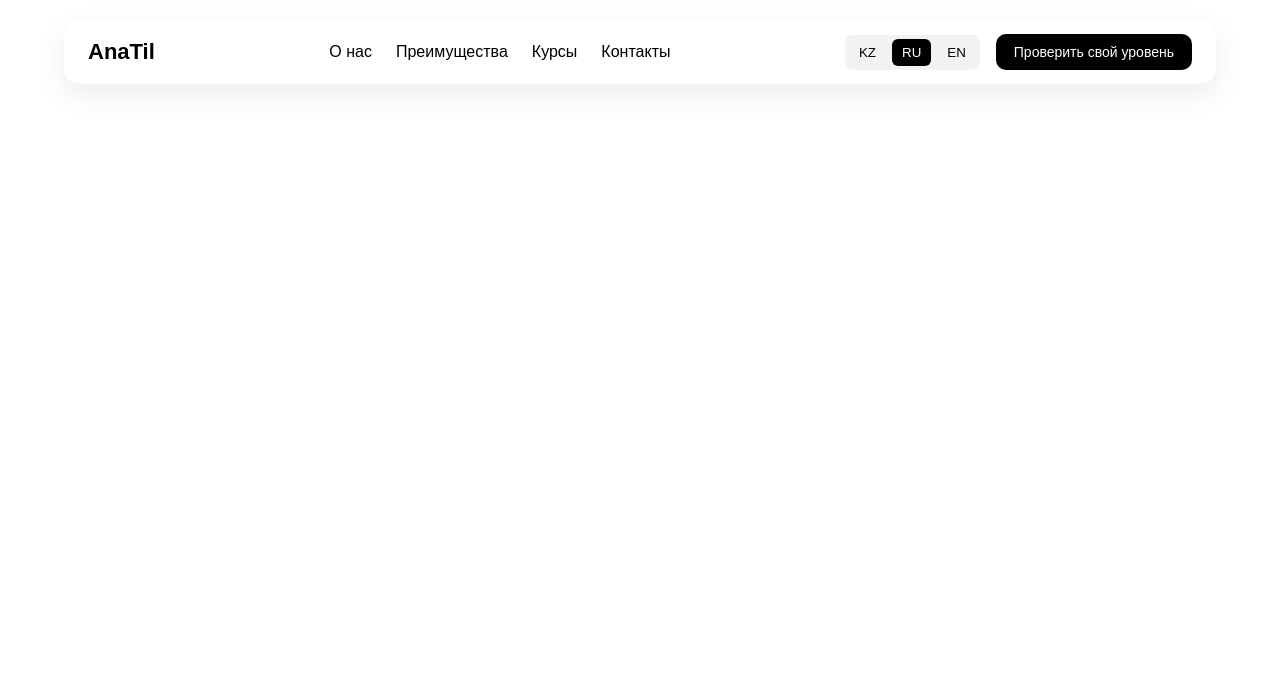
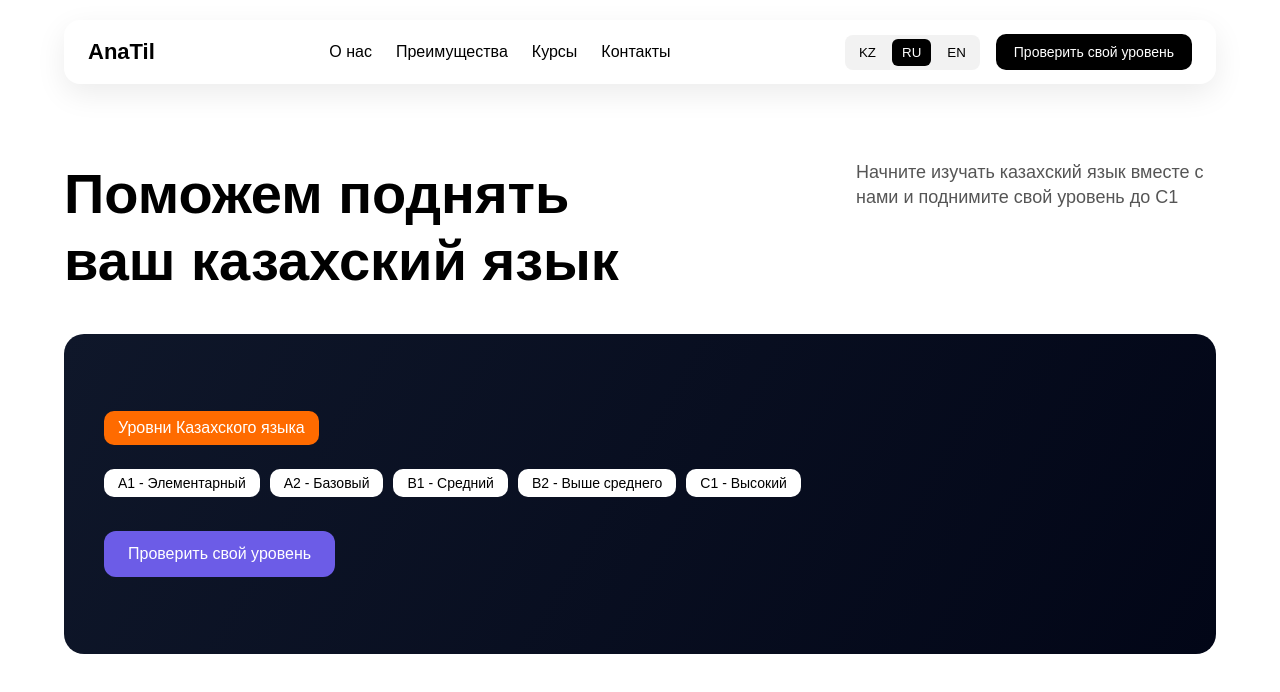
Before and after one commit to ArsenKuatuly/anatil, a website: page html/index.html in a window 1280 px wide. Shown: the top 692 px of the page. Drawn offline with Linux system fonts and the light colour scheme.

Commit message:
Сделан блок hero

```diff
--- a/html/index.html
+++ b/html/index.html
@@ -31,7 +31,37 @@
     </div>
 </header>
 
+<section class="hero">
+    <div class="hero__top">
+        <h1 class="hero__title">
+            Поможем поднять<br>
+            ваш казахский язык
+        </h1>
 
+        <p class="hero__subtitle">
+            Начните изучать казахский язык вместе с нами и
+            поднимите свой уровень до C1
+        </p>
+    </div>
+
+    <div class="hero__card">
+        <div class="hero__content">
+            <div class="badge">
+                Уровни Казахского языка
+            </div>
+
+            <div class="tags">
+                <span>A1 - Элементарный</span>
+                <span>A2 - Базовый</span>
+                <span>B1 - Средний</span>
+                <span>B2 - Выше среднего</span>
+                <span>C1 - Высокий</span>
+            </div>
+
+            <button class="hero__btn">Проверить свой уровень</button>
+        </div>
+    </div>
+</section>
 
 
 <script src="/scripts/script.js"></script>
--- a/style.css
+++ b/style.css
@@ -108,3 +108,92 @@ body {
     background: #000;
     color: #fff;
 }
+
+/* hero */
+
+.hero {
+    width: 90%;
+    margin: 0 auto;
+    padding-top: 160px;
+}
+
+/* Верх */
+.hero__top {
+    display: flex;
+    justify-content: space-between;
+    align-items: flex-start;
+    margin-bottom: 40px;
+}
+
+.hero__title {
+    font-size: 56px;
+    font-weight: 700;
+    line-height: 1.2;
+}
+
+.hero__subtitle {
+    max-width: 360px;
+    font-size: 18px;
+    color: #555;
+    line-height: 1.4;
+}
+
+/* Карточка */
+.hero__card {
+    background: linear-gradient(120deg, #0f172a, #020617);
+    border-radius: 20px;
+    padding: 40px;
+    min-height: 320px;
+    display: flex;
+    align-items: center;
+}
+
+/* Контент внутри */
+.hero__content {
+    display: flex;
+    flex-direction: column;
+    gap: 24px;
+}
+
+/* Бейдж */
+.badge {
+    background: #ff6b00;
+    color: #fff;
+    padding: 8px 14px;
+    border-radius: 10px;
+    font-weight: 500;
+    width: fit-content;
+}
+
+/* Теги */
+.tags {
+    display: flex;
+    flex-wrap: wrap;
+    gap: 10px;
+}
+
+.tags span {
+    background: #fff;
+    color: #000;
+    padding: 6px 14px;
+    border-radius: 10px;
+    font-size: 14px;
+    font-weight: 500;
+}
+
+/* Кнопка */
+.hero__btn {
+    margin-top: 10px;
+    background: #6c5ce7;
+    color: #fff;
+    border: none;
+    padding: 14px 24px;
+    border-radius: 12px;
+    font-size: 16px;
+    cursor: pointer;
+    width: fit-content;
+}
+
+.hero__btn:hover {
+    opacity: 0.9;
+}
```
